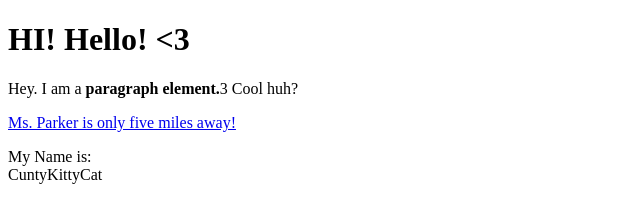
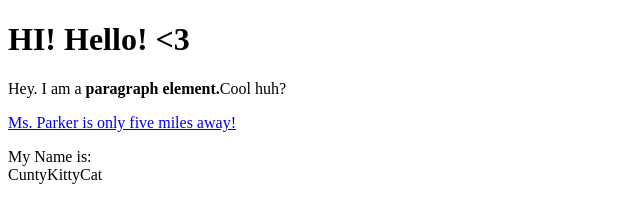
Before and after one commit to DJMargella/Refresh-Practice, a plain HTML site: page Test.html in a window 1280 px wide. Shown: the top 197 px of the page, 0-640 px from the left. Drawn offline with Linux system fonts and the light colour scheme.

Commit message:
No big changes. Closing out for the day.

```diff
--- a/Test.html
+++ b/Test.html
@@ -5,7 +5,7 @@
 </head>
 <body>
 	<h1>HI! Hello! <3 </h1>
-	<p>Hey. I am a <b>paragraph element.</b>3 Cool huh?</p>
+	<p>Hey. I am a <b>paragraph element.</b>Cool huh?</p>
 	<a href="https://Soundcloud.com/djmargella" target="_blank" title="CUM STREAM ME!">Ms. Parker is only five miles away!</a>
 	<p>My Name is:<br>CuntyKittyCat</p>
 	<img src="https://cdn.britannica.com/25/7125-050-67ACEC3C/Abyssinian-sorrel.jpg">
```
